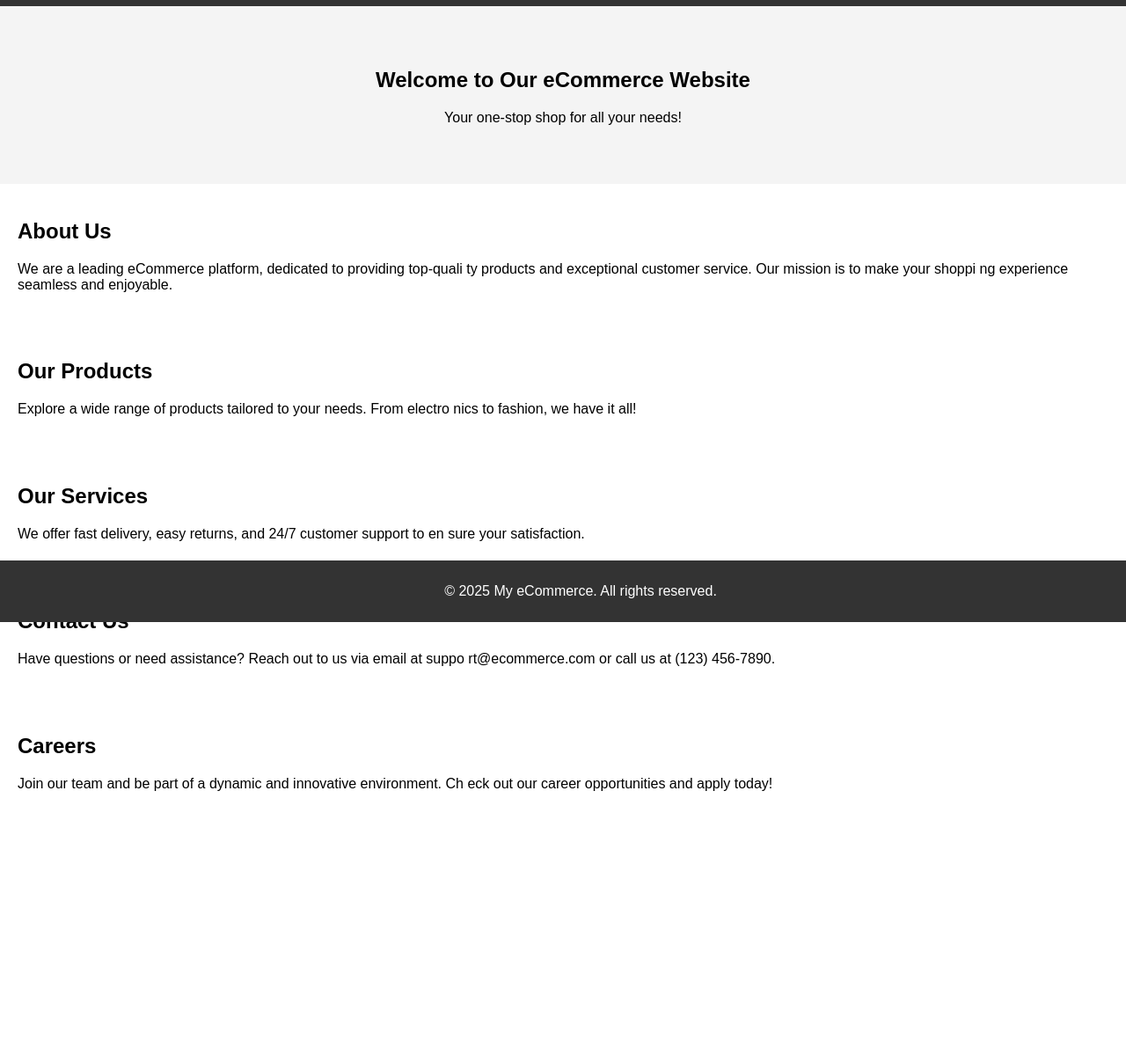
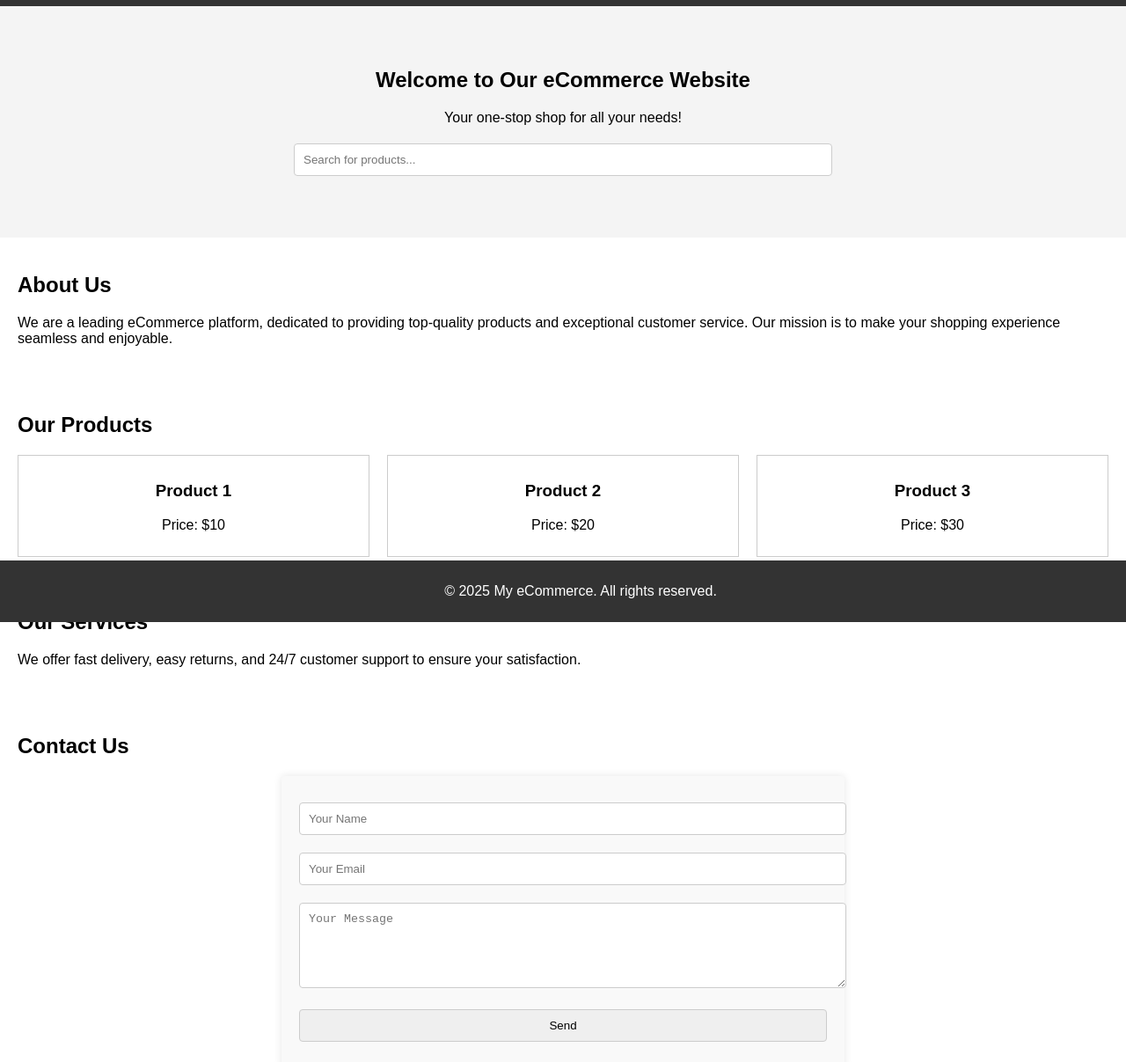
Before and after one commit to Charityj1/charityexperimentary.com, a plain HTML site: page index.html in a window 1280 px wide. Shown: the part 93-1300 px from the top of the page at 88% size. Before the commit the page ends 1029 px from the top, so only its background shows below. Drawn offline with Linux system fonts and the light colour scheme.

Commit message:
Updated Index

```diff
--- a/index.html
+++ b/index.html
@@ -4,6 +4,8 @@
     <meta charset="UTF-8">
     <meta name="viewport" content="width=device-width, initial-scale=1.0">
     <title>E-Commerce Website</title>
+    <link rel="stylesheet" href="styles.css">
+
     <style>
         body {
             font-family: Arial, sans-serif;
@@ -48,7 +50,59 @@
             padding: 50px;
             text-align: center;
         }
+        .search-bar {
+            text-align: center;
+            margin: 20px 0;
+        }
+        .search-bar input {
+            padding: 10px;
+            width: 50%;
+            border: 1px solid #ccc;
+            border-radius: 4px;
+        }
+        .products-grid {
+            display: grid;
+            grid-template-columns: repeat(auto-fit, minmax(200px, 1fr));
+            gap: 20px;
+        }
+        .product {
+            border: 1px solid #ccc;
+            padding: 10px;
+            text-align: center;
+        }
+        .form-container {
+            max-width: 600px;
+            margin: 0 auto;
+            background-color: #f9f9f9;
+            padding: 20px;
+            border-radius: 4px;
+            box-shadow: 0 0 10px rgba(0, 0, 0, 0.1);
+        }
+        .form-container input, .form-container textarea {
+            width: 100%;
+            padding: 10px;
+            margin: 10px 0;
+            border: 1px solid #ccc;
+            border-radius: 4px;
+        }
+
 </style>
+<script>
+    function searchProducts() {
+        const query = document.getElementById('search-input').value.toLowerCase();
+        const products = document.querySelectorAll('.product');
+
+        products.forEach(product => {
+            const name = product.querySelector('h3').textContent.toLowerCase();
+            if (name.includes(query)) {
+                product.style.display = '';
+            } else {
+                product.style.display = 'none';
+            }
+        });
+    }
+</script>
+
 </head>
 <body>
     <header>
@@ -70,31 +124,61 @@
     <section id="home" class="hero">
         <h2>Welcome to Our eCommerce Website</h2>
         <p>Your one-stop shop for all your needs!</p>
+        <div class="search-bar">
+            <input type="text" id="search-input" placeholder="Search for products..." oninput="searchProducts()">
+        </div>
     </section>
 
     <section id="about">
         <h2>About Us</h2>
-        <p>We are a leading eCommerce platform, dedicated to providing top-quali                ty products and exceptional customer service. Our mission is to make your shoppi                ng experience seamless and enjoyable.</p>
+        <p>We are a leading eCommerce platform, dedicated to providing top-quality products and exceptional customer service. Our mission is to make your shopping experience seamless and enjoyable.</p>
     </section>
 
     <section id="products">
         <h2>Our Products</h2>
-        <p>Explore a wide range of products tailored to your needs. From electro                nics to fashion, we have it all!</p>
+        <div class="products-grid">
+            <div class="product">
+                <h3>Product 1</h3>
+                <p>Price: $10</p>
+            </div>
+            <div class="product">
+                <h3>Product 2</h3>
+                <p>Price: $20</p>
+            </div>
+            <div class="product">
+                <h3>Product 3</h3>
+                <p>Price: $30</p>
+            </div>
+        </div>
     </section>
 
     <section id="services">
         <h2>Our Services</h2>
-        <p>We offer fast delivery, easy returns, and 24/7 customer support to en                sure your satisfaction.</p>
+        <p>We offer fast delivery, easy returns, and 24/7 customer support to ensure your satisfaction.</p>
     </section>
 
     <section id="contact">
         <h2>Contact Us</h2>
-        <p>Have questions or need assistance? Reach out to us via email at suppo                rt@ecommerce.com or call us at (123) 456-7890.</p>
+        <div class="form-container">
+            <form>
+                <input type="text" placeholder="Your Name" required>
+                <input type="email" placeholder="Your Email" required>
+                <textarea placeholder="Your Message" rows="5" required></textarea>
+                <input type="submit" value="Send">
+            </form>
+        </div>
     </section>
 
     <section id="career">
         <h2>Careers</h2>
-        <p>Join our team and be part of a dynamic and innovative environment. Ch                eck out our career opportunities and apply today!</p>
+        <div class="form-container">
+            <form>
+                <input type="text" placeholder="Your Name" required>
+                <input type="email" placeholder="Your Email" required>
+                <textarea placeholder="Why You Want to Join Us" rows="5" required></textarea>
+                <input type="submit" value="Apply">
+            </form>
+        </div>
     </section>
 
     <footer>
```
